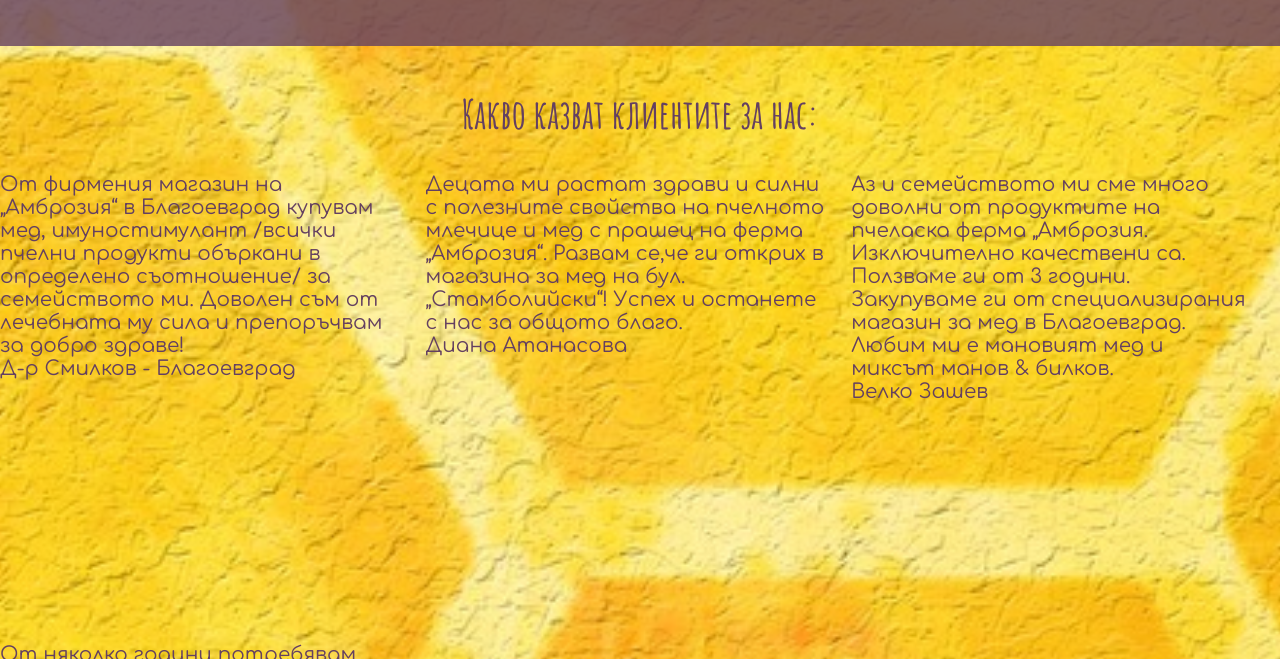
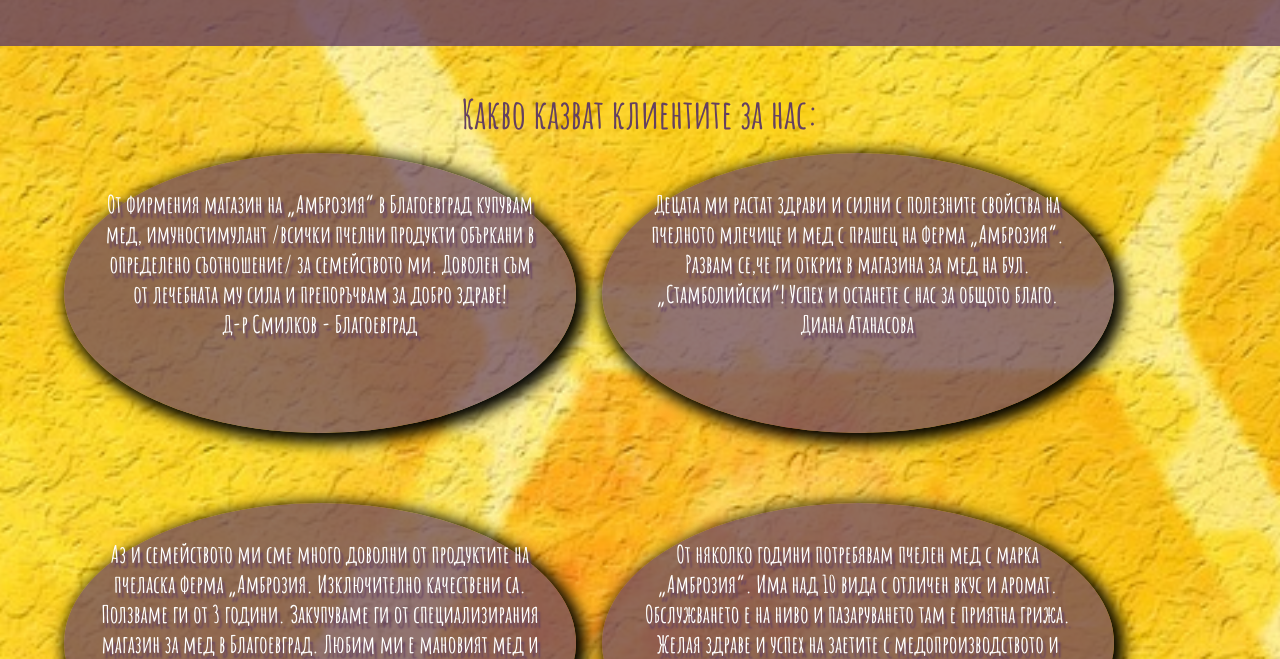
Before and after one commit to kalinavel/AmbroziaBlagoevgrad, a plain HTML site: page Project/site_root/index.html in a window 1280 px wide. Shown: the part 2141-2800 px from the top of the page. Drawn offline with Linux system fonts and the light colour scheme.

Commit message:
Add files via upload

```diff
--- a/Project/site_root/styles/main.css
+++ b/Project/site_root/styles/main.css
@@ -16,7 +16,7 @@
 
   /* Create slideshow */
   .slideshow {display:none; height: 92vh;}
-  img {vertical-align: middle; height: 92vh;}
+  .slideshow img {vertical-align: middle; height: 92vh; width: 100%;}
 
   /* Slideshow container */
   .slideshow-container {
@@ -130,9 +130,7 @@
     margin: 2vh;
   }
 
-  .article-text:hover {
-    font-weight: bold;
-  }
+  .article-text:hover {font-weight: bold;}
 
   /* Create three images that alternate left and right floats */
   .float-left {
@@ -156,6 +154,7 @@
     clear: both;
   }
 
+  /* Style manufacturers banner */
   #manufacturers_showcase {
     position: relative;
     top: 10vh;
@@ -186,12 +185,38 @@
     width: 16vw;
     height: 4vw;
   }
-
+  /* Style the clients' testimonials */
   #testimonials {
     position: relative;
     top: 10vh;
-    height: 20vh;
+    height: 80vh;
     background-color: transparent;
+  }
+
+  .testimonials-container {
+    margin-top: 15vh;
+    margin: 0 auto;
+    min-height: 65vh;
+    width: 90vw;
+  }
+
+  .comments {
+    width: 40vw;
+    height: 35vh;
+    border-radius: 90%;
+    background-color: rgb(100, 64, 97, .7);
+    text-shadow: 3px 5px 2px rgb(100, 64, 97);
+    -webkit-box-shadow: 5px 5px 15px 5px #000000;
+    box-shadow: 5px 5px 15px 5px #000000;
+  }
+
+  .comments>p {
+    font-family: 'Amatic SC', cursive;
+    font-size: 1.2em;
+    font-weight: bold;
+    text-align: center;
+    margin: 1.5em;
+    color: white;
   }
 
   /* Responsive layout - makes the two columns/boxes stack on top of each other instead of next to each other, on small screens */
@@ -222,14 +247,10 @@
   }
 
   /* Hide the images by default */
-  .gallerySlides {
-    display: none;
-  }
+  .gallerySlides {display: none;}
 
   /* Add a pointer when hovering over the thumbnail images */
-  .cursor {
-    cursor: pointer;
-  }
+  .cursor {cursor: pointer;}
 
   /* Next & previous buttons */
   .prev,
@@ -247,9 +268,7 @@
   }
 
   /* Position the "next button" to the right */
-  .next {
-    right: 0;
-  }
+  .next {right: 0;}
 
   /* On hover, add a dark violet background color */
   .prev:hover,
@@ -285,9 +304,7 @@
   }
 
   /* Add a transparency effect for thumnbail images */
-  .demo {
-    opacity: 0.6;
-  }
+  .demo {opacity: 0.6;}
 
   .active,
   .demo:hover {
```
